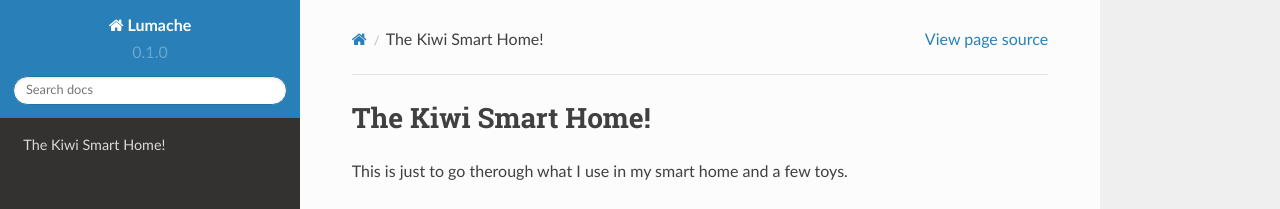
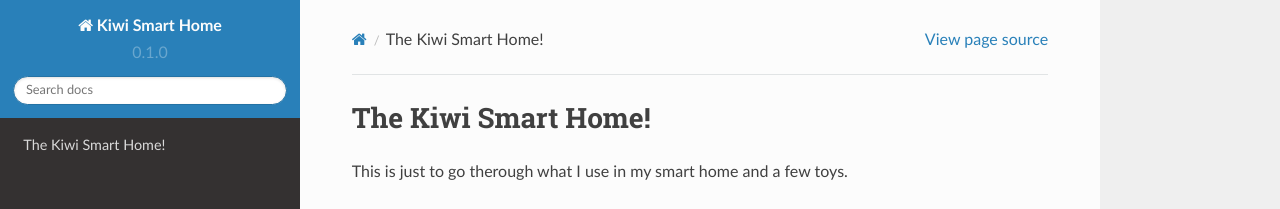
Before and after one commit to moh-Brent/the-kiwi-smart-home, a Sphinx documentation site: the page built from docs/source/index.rst, in a window 1280 px wide. Shown: the top 209 px of the page. Built offline with Sphinx 7.4.7 and the Read the Docs theme 2.0.0, drawn with Linux system fonts in a browser that asks for light colours.

Commit message:
Update conf.py

```diff
--- a/docs/source/conf.py
+++ b/docs/source/conf.py
@@ -2,7 +2,7 @@
 
 # -- Project information
 
-project = 'Lumache'
+project = 'Kiwi Smart Home'
 copyright = '2021, Graziella'
 author = 'Graziella'
 
```
